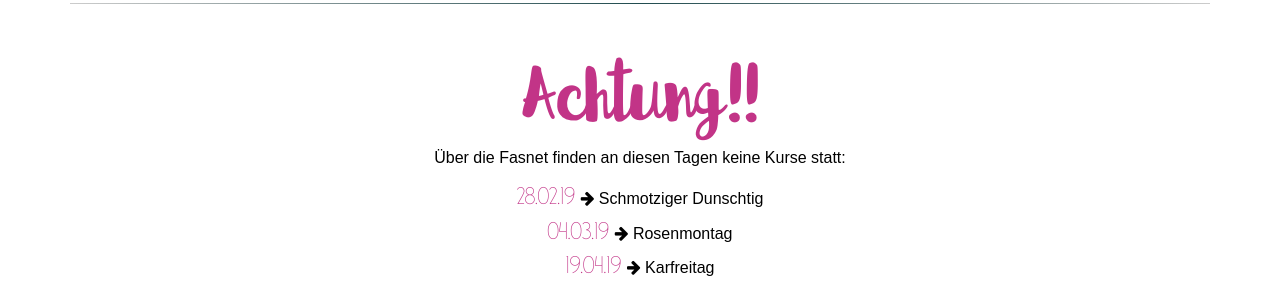
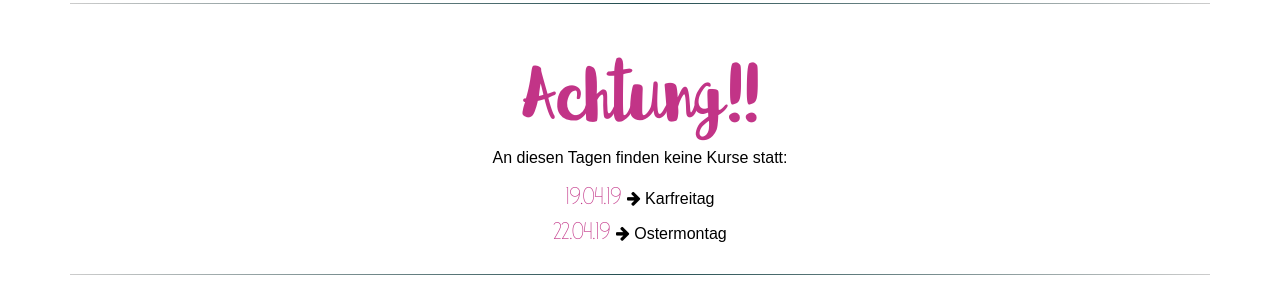
Before and after one commit to Schakkeline/kolibri, a plain HTML site: page index.html in a window 1280 px wide. Shown: the part 655-952 px from the top of the page. Drawn offline with nearby package versions, Linux system fonts and the light colour scheme.

Commit message:
opening hours

```diff
--- a/index.html
+++ b/index.html
@@ -55,10 +55,9 @@
 
       <div class="centered" >
         <h1 class="highlight">Achtung!!</h1>
-        <p>Über die Fasnet finden an diesen Tagen keine Kurse statt:</p>
-        <span class="sonder">28.02.19&nbsp;</span><i class="fa fa-arrow-right fa-xs"></i>&nbsp;Schmotziger Dunschtig<br>
-        <span class="sonder">04.03.19&nbsp;</span><i class="fa fa-arrow-right fa-xs"></i>&nbsp;Rosenmontag<br>
+        <p>An diesen Tagen finden keine Kurse statt:</p>
         <span class="sonder">19.04.19&nbsp;</span><i class="fa fa-arrow-right fa-xs"></i>&nbsp;Karfreitag<br>
+        <span class="sonder">22.04.19&nbsp;</span><i class="fa fa-arrow-right fa-xs"></i>&nbsp;Ostermontag<br>
 
 
         <hr>
```
Also changed, not shown: kursplan.html (+1 -3 lines), robots.txt (added).
